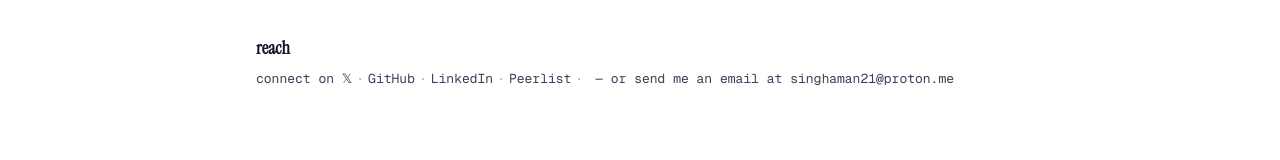
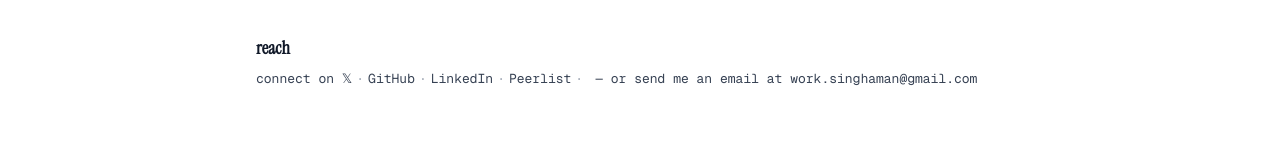
Before and after one commit to SinghAman21/portfolio-v2, a Next.js app: page / in a window 1280 px wide. Shown: the part 1647-1807 px from the top of the page. Built offline with nearby package versions, Linux system fonts and the light colour scheme.

Commit message:
update(content): new resume + mail

```diff
--- a/app/not-found.tsx
+++ b/app/not-found.tsx
@@ -342,8 +342,8 @@ export default function NotFound() {
           </span>
           <span>
             — or send me an email at{" "}
-            <Anchor href="mailto:singhaman21@proton.me" target="_blank">
-              singhaman21@proton.me
+            <Anchor href="mailto:work.singhaman@gmail.com" target="_blank">
+              work.singhaman@gmail.com
             </Anchor>
           </span>
         </div>
--- a/app/vcard/route.ts
+++ b/app/vcard/route.ts
@@ -8,7 +8,7 @@ const baseUrl = "https://useraman.me";
 const userInfo = {
   firstName: "Aman",
   lastName: "Singh",
-  email: "singhaman21@proton.me",
+  email: "work.singhaman@gmail.com",
   address: "Mumbai, India",
   website: baseUrl,
   // Use PNG image as vCard only supports JPEG, PNG, and GIF (not WebP)
--- a/components/ReachSection.tsx
+++ b/components/ReachSection.tsx
@@ -34,8 +34,8 @@ export default function ReachSection({ animationDelay = '1.2s' }: ReachSectionPr
         </span>
         <span className="text-gray-700 dark:text-neutral-400">
           — or send me an email at{" "}
-          <Anchor href="mailto:singhaman21@proton.me" target="_blank" className="transition-all duration-200 hover:opacity-70 hover:underline underline-offset-2">
-            singhaman21@proton.me
+          <Anchor href="mailto:work.singhaman@gmail.com" target="_blank" className="transition-all duration-200 hover:opacity-70 hover:underline underline-offset-2">
+            work.singhaman@gmail.com
           </Anchor>
         </span>
       </div>
--- a/components/resume/ResumeHeader.tsx
+++ b/components/resume/ResumeHeader.tsx
@@ -14,10 +14,10 @@ export default function ResumeHeader() {
           Mumbai |{" "}
 
           <Link
-            href="mailto:singhaman21@proton.me"
+            href="mailto:work.singhaman@gmail.com"
             className="text-gray-700 dark:text-stone-300 underline decoration-gray-500 dark:decoration-stone-400 decoration-[0.5px] underline-offset-4 transition-colors hover:text-gray-900 dark:hover:text-stone-200"
           >
-            singhaman21@proton.me
+            work.singhaman@gmail.com
           </Link>
         </p>
         <div className="flex flex-wrap gap-4 justify-center">
```
Also changed, not shown: 2 other files (tests, documents, lock files or other folders).
